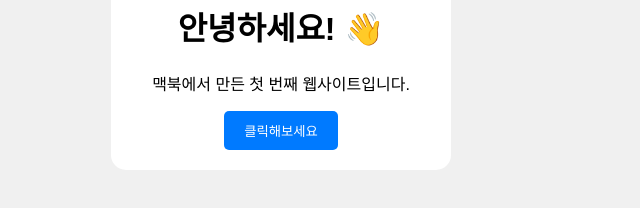
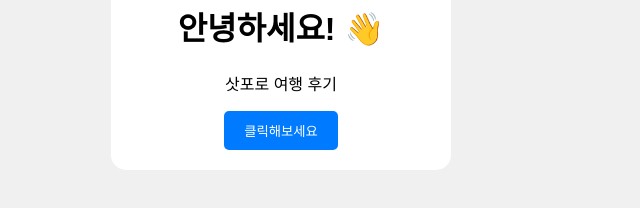
Before and after one commit to brothrone/a, a plain HTML site: page index.html in a window 1280 px wide. Shown: the part 442-650 px from the top of the page, without its empty margins (359-999 px from the left). Drawn offline with Linux system fonts and the light colour scheme.

Commit message:
Update index.html

```diff
--- a/index.html
+++ b/index.html
@@ -12,7 +12,7 @@
     <div class="card">
         <img src="sapporo.jpeg" alt="Sapporo Travel">
         <h1>안녕하세요! 👋</h1>
-        <p>맥북에서 만든 첫 번째 웹사이트입니다.</p>
+        <p>삿포로 여행 후기 </p>
         <button onclick="alert('반가워요!')">클릭해보세요</button>
     </div>
 </body>
```
